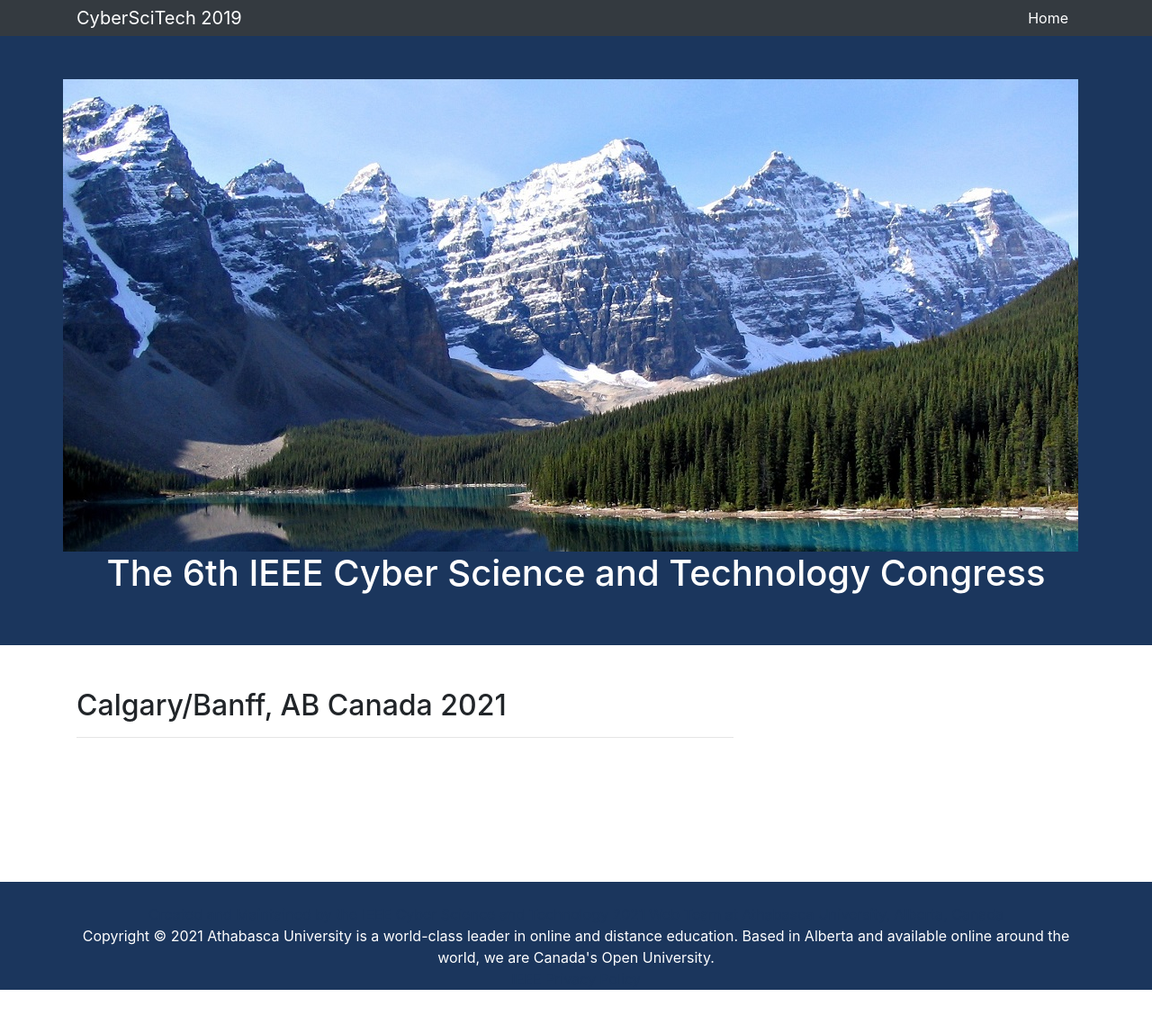
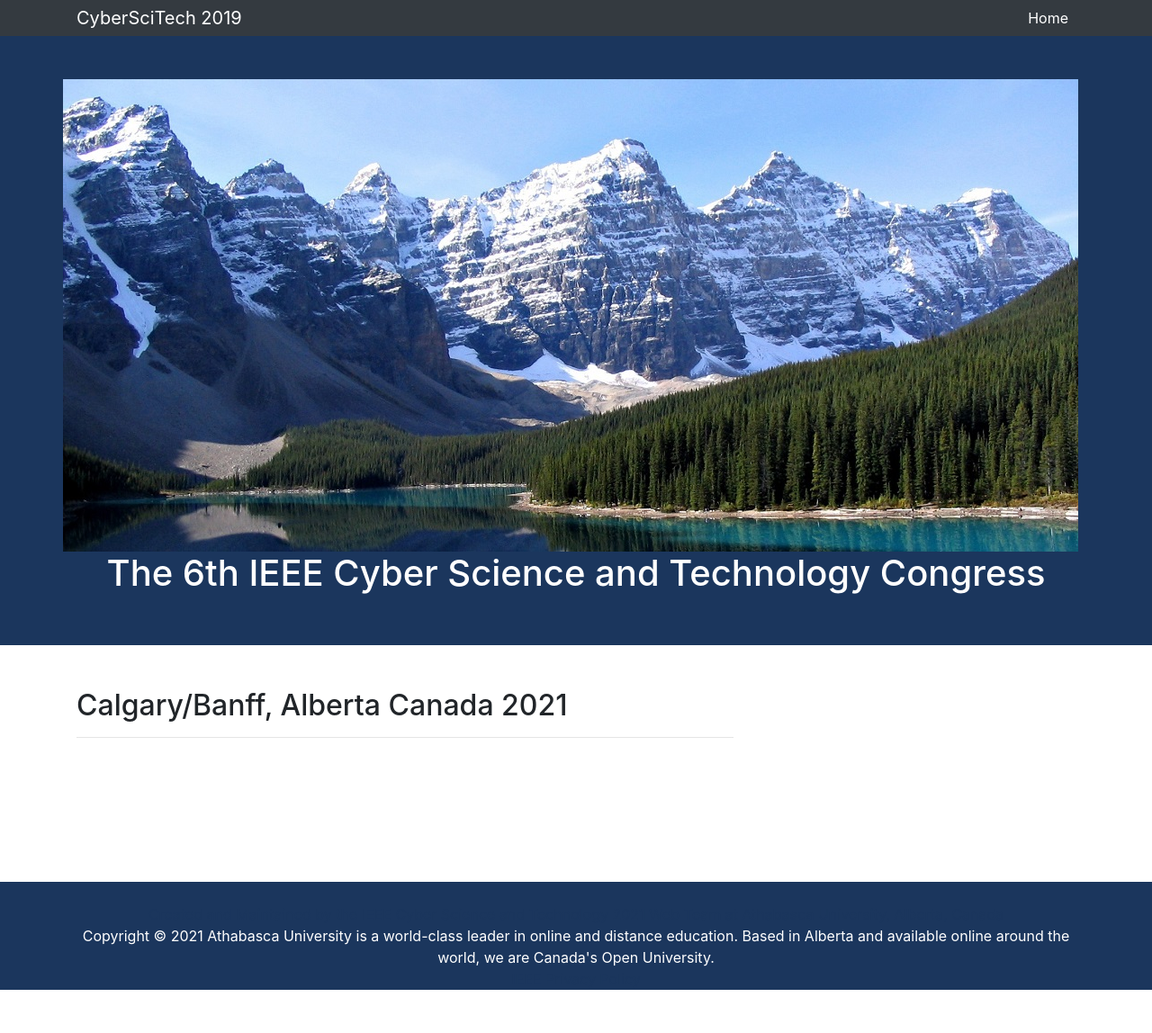
Before and after one commit to kstauff/2021, a Jekyll site: the page built from index.html, in a window 1280 px wide. Shown: the whole page at 90% size. Built offline with Jekyll 4.4.1, drawn with Linux system fonts in a browser that asks for light colours.

Commit message:
Update index.html

```diff
--- a/index.html
+++ b/index.html
@@ -4,7 +4,7 @@ layout: default
 
 <div class="row">
   <div class="col-md-8 mb-5">
-    <h2>Calgary/Banff, AB Canada 2021</h2>
+    <h2>Calgary/Banff, Alberta Canada 2021</h2>
     <hr />
 
   </div></div>
```
